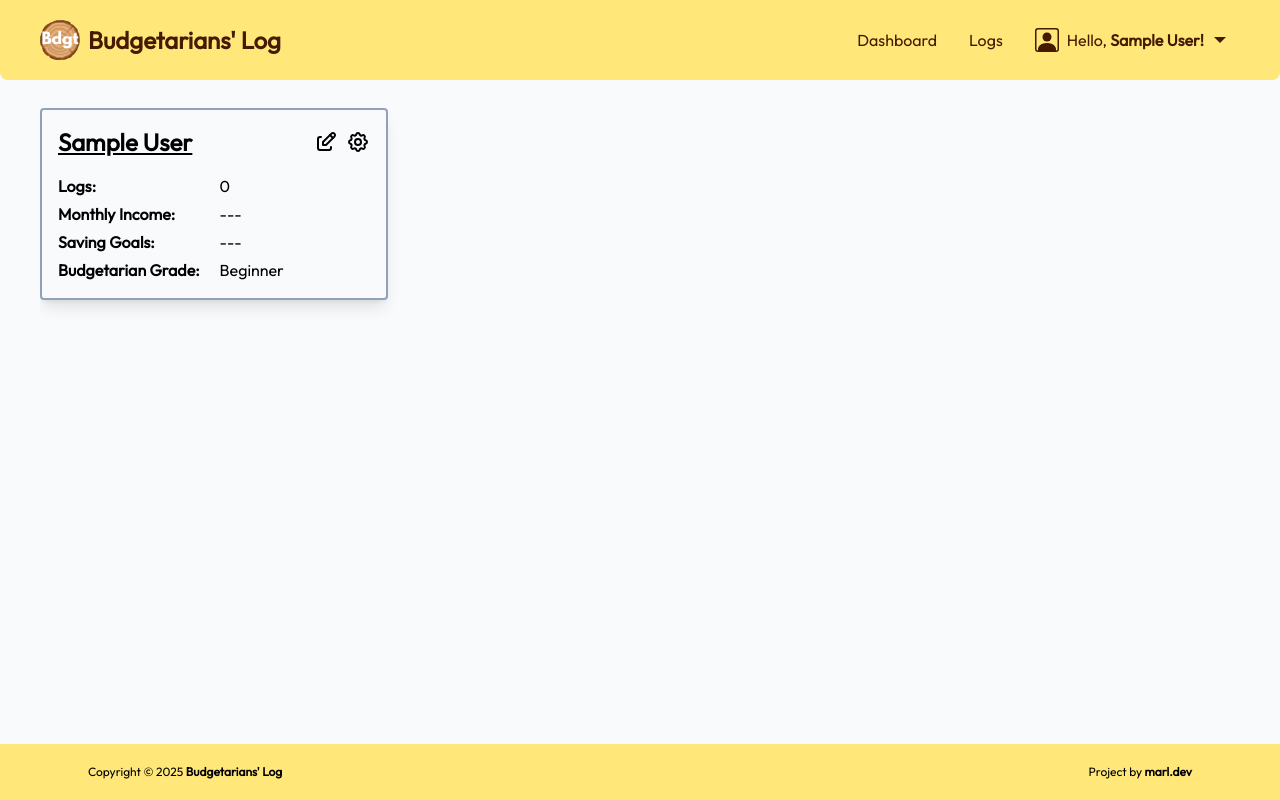
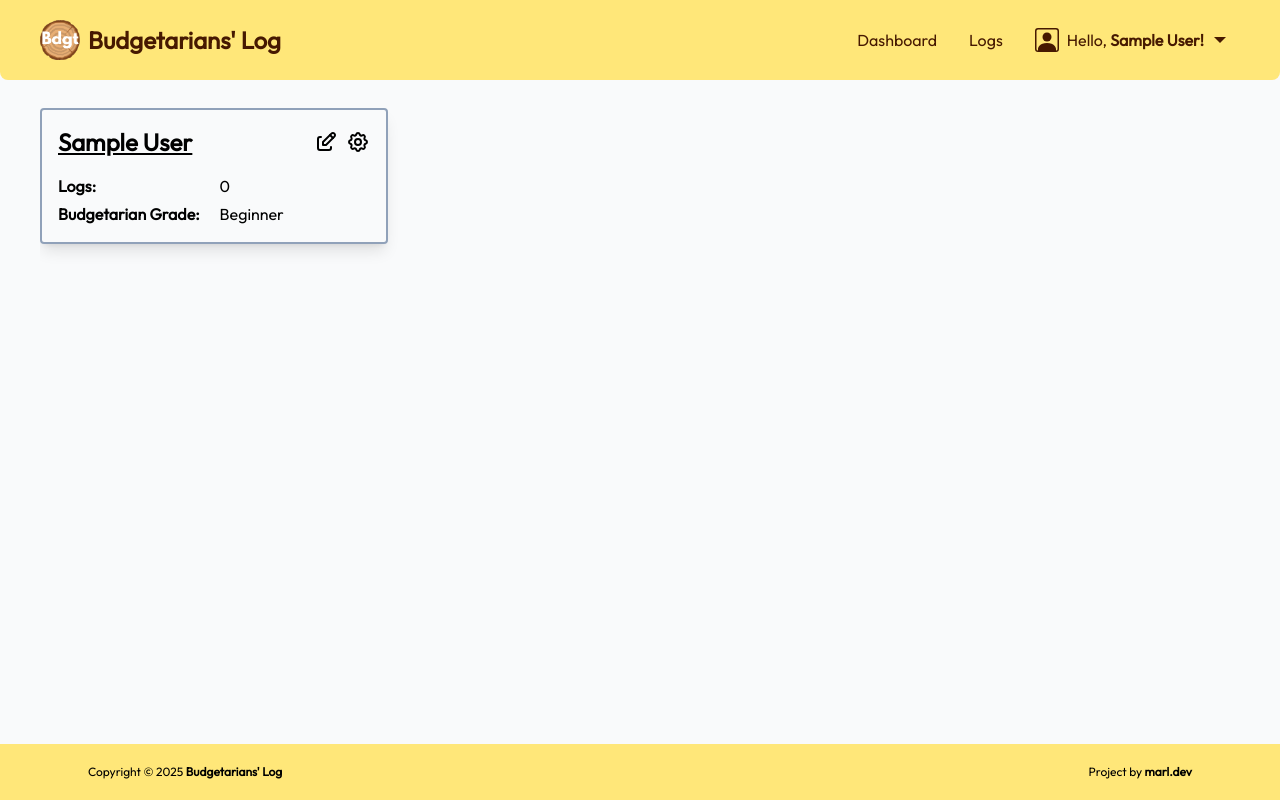
Before and after one commit to marlmunar/budget-tracker, a React (Vite) app in the folder frontend/: page /profile in a window 1280 px wide. Built offline with nearby package versions, Linux system fonts and the light colour scheme; sample sign-in values are in the browser's storage.

Commit message:
Removed the path for settings

```diff
--- a/frontend/src/components/Header.jsx
+++ b/frontend/src/components/Header.jsx
@@ -90,15 +90,6 @@ const Header = () => {
                     onClick={() => setIsClicked(false)}
                   >
                     Profile
-                  </NavLink>
-                </li>
-                <li>
-                  <NavLink
-                    to="/settings"
-                    className={({ isActive }) => (isActive ? "nav-active" : "")}
-                    onClick={() => setIsClicked(false)}
-                  >
-                    Settings
                   </NavLink>
                 </li>
                 <li>
--- a/frontend/src/components/UserProfile.jsx
+++ b/frontend/src/components/UserProfile.jsx
@@ -58,22 +58,6 @@ const UserProfile = ({ userLogs }) => {
       <div className="grid grid-row-4 grid-cols-2 gap-x-5 gap-y-1">
         <span className="font-semibold">Logs:</span>
         <span> {userLogs}</span>
-        <span className="font-semibold">Monthly Income:</span>
-        <span>
-          {userInfo.stats
-            ? userInfo.stats.monthlyIncome === "blank"
-              ? "---"
-              : userInfo.stats.monthlyIncome
-            : "---"}
-        </span>
-        <span className="font-semibold">Saving Goals:</span>
-        <span>
-          {userInfo.stats
-            ? userInfo.stats.savingGoals === "blank"
-              ? "---"
-              : userInfo.stats.savingGoals
-            : "---"}
-        </span>
         <span className="font-semibold">Budgetarian Grade:</span>
         <span>{grade}</span>
       </div>
--- a/frontend/src/main.jsx
+++ b/frontend/src/main.jsx
@@ -20,7 +20,6 @@ import LogScreen from "./pages/LogScreen.jsx";
 import PrivateRoute from "./components/PrivateRoute.jsx";
 import Loading from "./pages/Loading.jsx";
 import Visualize from "./components/Visualize.jsx";
-import UserSettings from "./pages/UserSettings.jsx";
 import NewTabChecker from "./components/NewTabChecker.jsx";
 import Logs from "./pages/Logs.jsx";
 import PageWrapper from "./components/PageWrapper.jsx";
@@ -45,7 +44,6 @@ const router = createBrowserRouter(
           <Route element={<Loading />}>
             <Route element={<PrivateRoute />}>
               <Route path="profile" element={<Profile />} />
-              <Route path="settings" element={<UserSettings />} />
               <Route path="logs" element={<Logs />} />
             </Route>
           </Route>
```
Also changed, not shown: frontend/src/components/UserSettings.jsx (renamed from frontend/src/pages/UserSettings.jsx).
